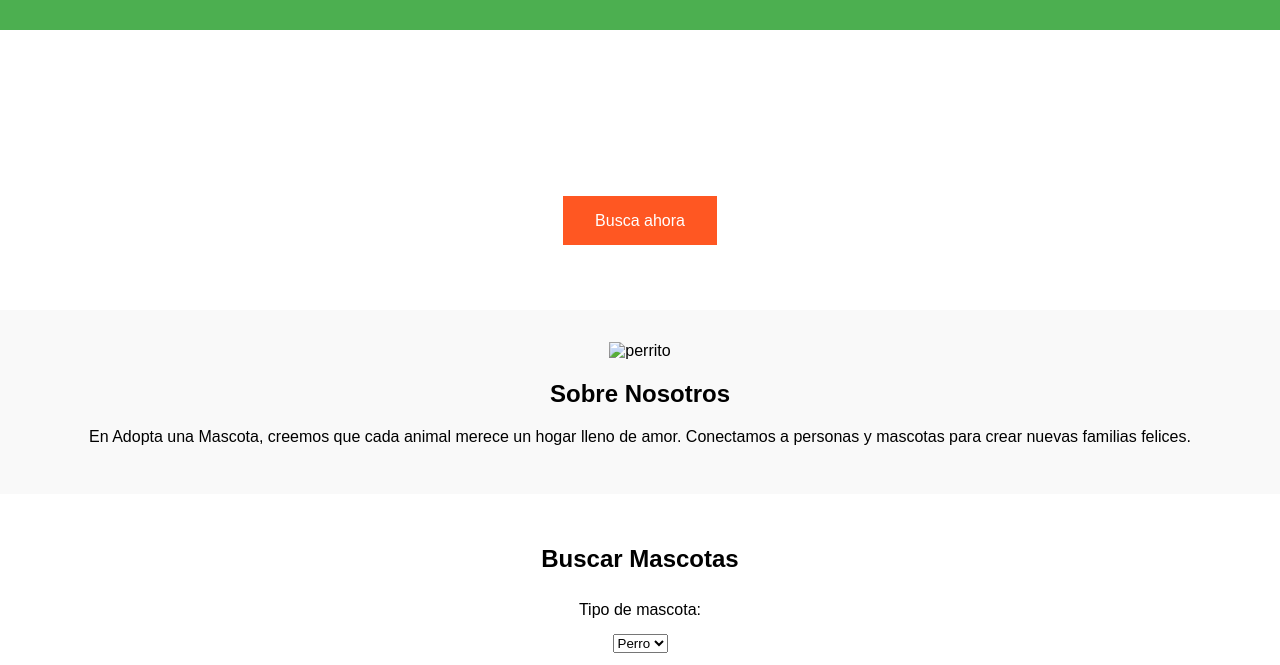
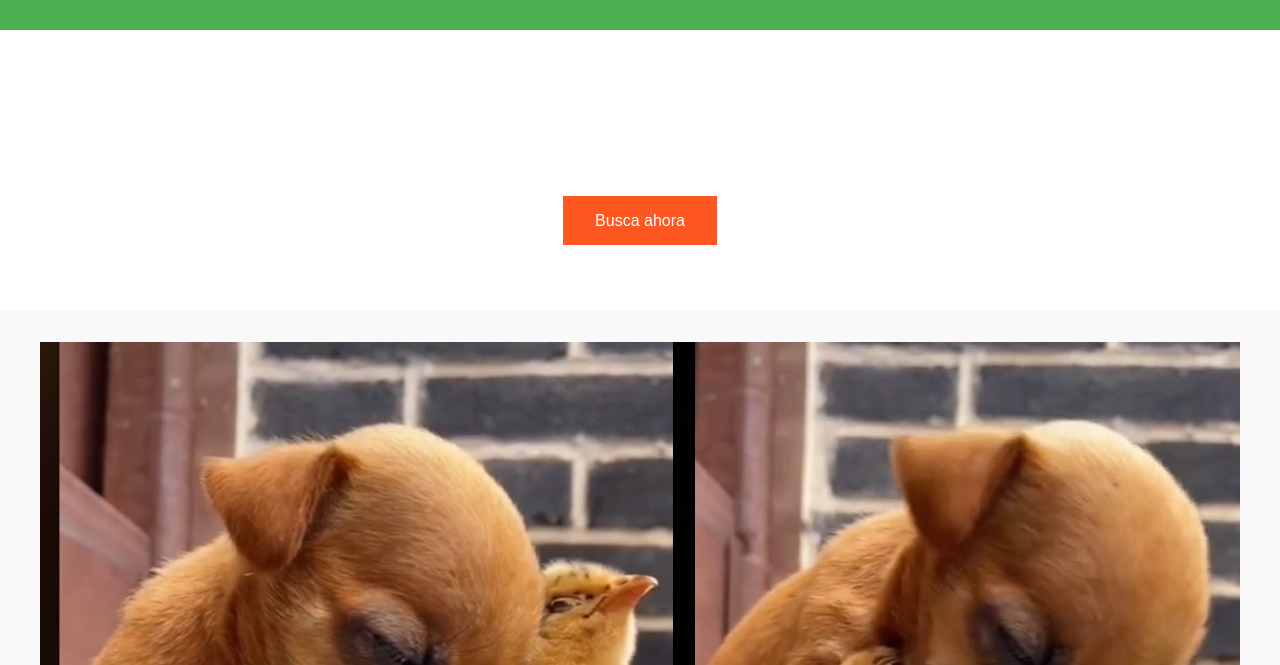
Before and after one commit to paulogomez77/chatgpt-mi-primera-pagina, a plain HTML site: page index.html in a window 1280 px wide. Shown: the part 116-781 px from the top of the page. Drawn offline with Linux system fonts and the light colour scheme; a script that the page names is missing.

Commit message:
Update index.html

```diff
--- a/index.html
+++ b/index.html
@@ -27,7 +27,7 @@
     </section>
 
     <section id="about">
-        <img src="imagenes/perrito.jpg" alt="perrito">
+        <img src="perrito.jpg" alt="perrito">
         <h2>Sobre Nosotros</h2>
         <p>En Adopta una Mascota, creemos que cada animal merece un hogar lleno de amor. Conectamos a personas y mascotas para crear nuevas familias felices.</p>
     </section>
```
